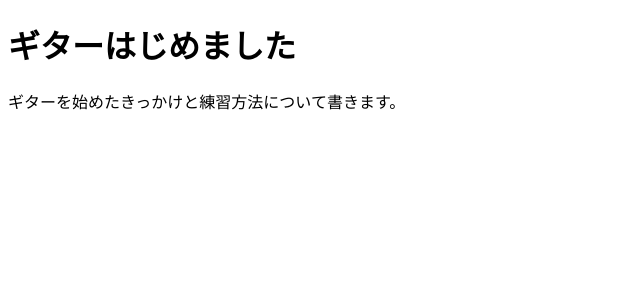
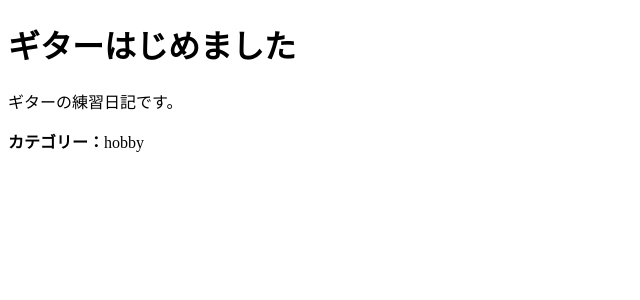
Before and after one commit to terumitt-dev/react-front-myblog, a React (Vite) app in the folder app/: page /posts/1 in a window 1280 px wide. Shown: the top 300 px of the page, without its empty margins (0-640 px from the left). Built offline with nearby package versions, Linux system fonts and the light colour scheme.

Commit message:
記事の詳細ページ作成

```diff
--- /dev/null
+++ b/app/src/data/posts.ts
@@ -0,0 +1,13 @@
+// app/src/data/posts.ts
+
+export const posts = [
+  { id: 1, title: 'ギターはじめました', content: 'ギターの練習日記です。', category: 'hobby' },
+  { id: 2, title: '週末キャンプのススメ', content: '自然の中でリラックスしよう。', category: 'hobby' },
+  { id: 3, title: '映画レビュー：君の名は', content: '感動の映画を紹介します。', category: 'hobby' },
+  { id: 4, title: 'Reactでブログを作る', content: 'React×Viteの使い方を紹介。', category: 'tech' },
+  { id: 5, title: 'Gitの使い方', content: '初心者向けGit講座。', category: 'tech' },
+  { id: 6, title: 'TypeScript入門', content: '型安全なJSの始め方。', category: 'tech' },
+  { id: 7, title: '日記：雨の日の朝', content: '今日はしとしと雨でした。', category: 'other' },
+  { id: 8, title: 'ただのメモ書き', content: '気づきやひとことメモ。', category: 'other' },
+  { id: 9, title: '昔話：初めての失敗', content: '子どもの頃のエピソード。', category: 'other' },
+]
--- a/app/src/pages/PostDetail.tsx
+++ b/app/src/pages/PostDetail.tsx
@@ -1,16 +1,10 @@
 // app/src/pages/PostDetail.tsx
 import { useParams } from 'react-router-dom'
-
-const dummyArticles = [
-  { id: '1', title: 'ギターはじめました', body: 'ギターを始めたきっかけと練習方法について書きます。' },
-  { id: '2', title: 'ReactのuseEffectまとめ', body: 'useEffectの使い方を初心者向けにまとめました。' },
-  { id: '3', title: '日記：雨の日の朝', body: '雨の日にふと感じたことをメモしておきます。' },
-]
+import { posts } from '@/data/posts'
 
 const PostDetail = () => {
-  const { id } = useParams()
-
-  const post = dummyArticles.find((article) => article.id === id)
+  const { id } = useParams<{ id: string }>()
+  const post = posts.find((p) => p.id === Number(id))
 
   if (!post) {
     return <div>記事が見つかりませんでした。</div>
@@ -19,7 +13,8 @@ const PostDetail = () => {
   return (
     <div>
       <h1>{post.title}</h1>
-      <p>{post.body}</p>
+      <p>{post.content}</p>
+      <p><strong>カテゴリー：</strong>{post.category}</p>
     </div>
   )
 }
--- a/app/src/pages/Top.tsx
+++ b/app/src/pages/Top.tsx
@@ -1,4 +1,5 @@
 // app/src/pages/Top.tsx
+import { Link } from 'react-router-dom'
 import CategoryButtons from '@/components/organisms/CategoryButtons'
 
 const Top = () => {
@@ -31,9 +32,9 @@ const Top = () => {
       <ul style={{ paddingLeft: '1rem' }}>
         {latestArticles.map((article) => (
           <li key={article.id}>
-            <a href={`/category/${article.category}`}>
+            <Link to={`/posts/${article.id}`}>
               {article.title}
-            </a>
+            </Link>
           </li>
         ))}
       </ul>
```
Also changed, not shown: app/src/pages/category/Hobby.tsx (+3 -6 lines), app/src/pages/category/Other.tsx (+3 -6 lines), app/src/pages/category/Tech.tsx (+4 -7 lines).
